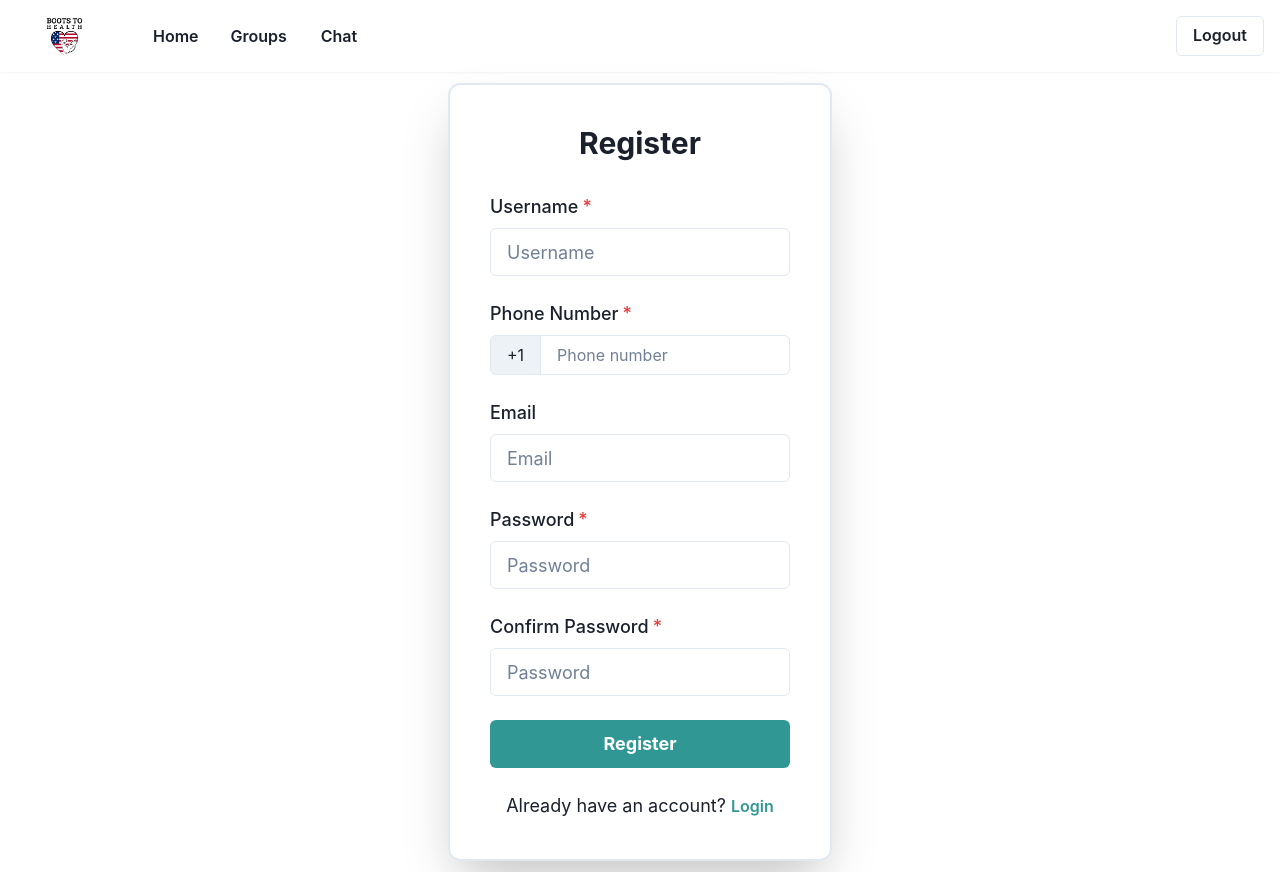
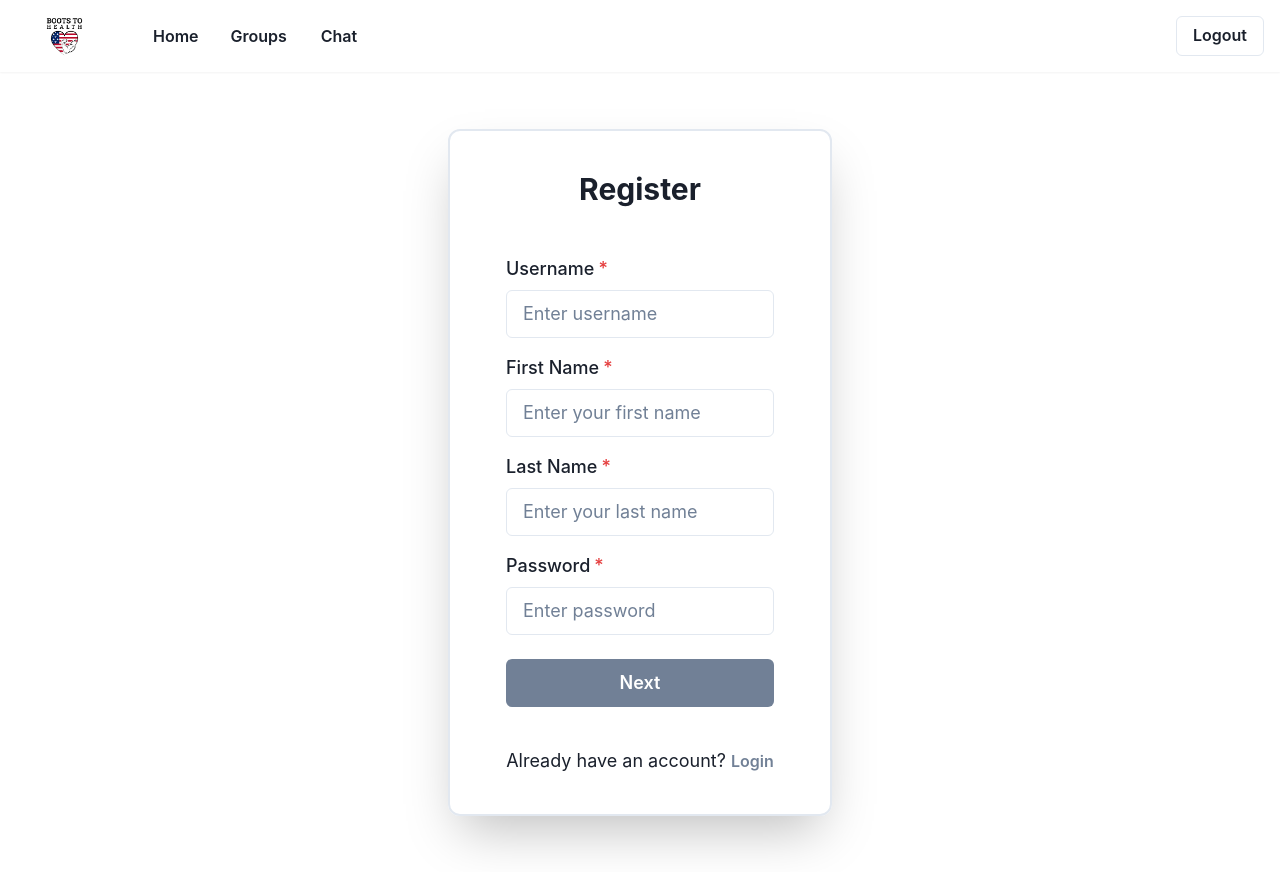
Before and after one commit to michellechang02/veterans-society, a React (Vite) app in the folder frontend/: page /login in a window 1280 px wide. Both pictures are taken after a click on the button "Sign Up". Built offline with nearby package versions, Linux system fonts and the light colour scheme.

Commit message:
registration page update

```diff
--- a/frontend/src/components/Login.jsx
+++ b/frontend/src/components/Login.jsx
@@ -50,7 +50,8 @@ function Login(props) {
             </FormControl>
 
             <Button
-              colorScheme="teal"
+              bgColor="gray.500"
+              color="white"
               size="lg"
               type="submit"
               width="full"
@@ -62,7 +63,7 @@ function Login(props) {
           </Stack>
         </form>
         <Text mt={6} textAlign="center" fontSize="lg">
-          Don't have an account? <Button variant="link" colorScheme="teal" onClick={() => navigate('/register')}>Sign Up</Button>
+          Don't have an account? <Button variant="link" colorScheme="gray" onClick={() => navigate('/register')}>Sign Up</Button>
         </Text>
       </Box>
     </Center>
--- a/frontend/src/components/Register.jsx
+++ b/frontend/src/components/Register.jsx
@@ -1,4 +1,4 @@
-import React from 'react';
+import React, { useState } from 'react';
 import {
   Box,
   Button,
@@ -10,13 +10,36 @@ import {
   Center,
   Text,
   InputGroup,
-  InputLeftAddon
+  InputLeftAddon,
+  RadioGroup,
+  Radio
 } from '@chakra-ui/react';
 import { useNavigate } from 'react-router-dom';
 
 function Register(props) {
 
     const navigate = useNavigate();
+
+    const [step, setStep] = useState(1);
+    const [formData, setFormData] = useState({
+      firstName: '',
+      lastName: '',
+      username: '',
+      password: '',
+      interests: [],
+      employmentStatus: '',
+      housingStatus: '',
+      workLocation: '',
+      liveLocation: '',
+    });
+
+    const handleNext = () => setStep(step + 1);
+    const handleBack = () => setStep(step - 1);
+
+    const handleInputChange = (e) => {
+      const { name, value } = e.target;
+      setFormData((prevData) => ({ ...prevData, [name]: value }));
+    };
 
   return (
     <Center h="100vh">
@@ -32,66 +55,153 @@ function Register(props) {
           Register
         </Heading>
         <form>
-          <Stack spacing={6}>
+          <Box maxW="md" mx="auto" mt={8} p={4}>
+          {step === 1 && (
+            <>
               <FormControl id="username" isRequired>
                   <FormLabel fontSize="lg">Username</FormLabel>
                   <Input
                     type="text"
-                placeholder="Username"
+                    placeholder="Enter username"
+                    name="username"
+                    value={formData.username}
+                    onChange={handleInputChange}
+                    size="lg"
+                  />
+                </FormControl>
+              <FormControl id="firstName" isRequired mt={4}>
+                <FormLabel fontSize="lg">First Name</FormLabel>
+                <Input
+                  type="text"
+                  placeholder="Enter your first name"
+                  name="firstName"
+                  value={formData.firstName}
+                  onChange={handleInputChange}
+                  size="lg"
+                />
+                </FormControl>
+                <FormControl id="lastName" isRequired mt={4}>
+                <FormLabel fontSize="lg">Last Name</FormLabel>
+                <Input
+                  type="text"
+                  placeholder="Enter your last name"
+                  name="lastName"
+                  value={formData.lastName}
+                  onChange={handleInputChange}
                   size="lg"
                 />
               </FormControl>
 
-            <FormControl id="phonenumber" isRequired>
-              <FormLabel fontSize="lg">Phone Number</FormLabel>
-              <InputGroup>
-                <InputLeftAddon>+1</InputLeftAddon>
-                <Input type='tel' placeholder='Phone number' />
-              </InputGroup>
-            </FormControl>
-
-            <FormControl id="email">
-              <FormLabel fontSize="lg">Email</FormLabel>
+                <FormControl id="password" isRequired mt={4}>
+                <FormLabel fontSize="lg">Password</FormLabel>
                 <Input
-                type="email"
-                placeholder="Email"
+                  type="text"
+                  placeholder="Enter password"
+                  name="password"
+                  value={formData.password}
+                  onChange={handleInputChange}
                   size="lg"
                 />
                 </FormControl>
 
-            <FormControl id="password" isRequired>
-              <FormLabel fontSize="lg">Password</FormLabel>
+              <Button
+                bgColor="gray.500"
+                color="white"
+                size="lg"
+                mt={6}
+                width="full"
+                onClick={handleNext}
+              >
+                Next
+              </Button>
+            </>
+          )}
+          {step === 2 && (
+            <>
+              <FormControl id="interests">
+                <FormLabel fontSize="lg">What are your interests?</FormLabel>
+                <Stack spacing={2}>
+                  <RadioGroup
+                    name="interests"
+                    onChange={(value) =>
+                      setFormData((prevData) => ({
+                        ...prevData,
+                        interests: value,
+                      }))
+                    }
+                  >
+                    <Stack direction="column">
+                      <Radio value="Fitness">Fitness</Radio>
+                      <Radio value="Nutrition">Nutrition</Radio>
+                      <Radio value="Community">Community</Radio>
+                      <Radio value="Job Training">Job Training</Radio>
+                    </Stack>
+                  </RadioGroup>
+                </Stack>
+              </FormControl>
+
+            <FormControl id="employmentStatus" mt={4}>
+              <FormLabel fontSize="lg">Where do you work?</FormLabel>
+              <RadioGroup
+                name="employmentStatus"
+                onChange={(value) =>
+                  setFormData((prevData) => ({
+                    ...prevData,
+                    employmentStatus: value,
+                  }))
+                }
+              >
+                <Stack direction="column">
+                  <Radio value="Employed">Employed</Radio>
+                  <Radio value="Unemployed">No Stable Housing</Radio>
+                </Stack>
+              </RadioGroup>
+            </FormControl>
+            <FormControl id="liveLocation" mt={4}>
+              <FormLabel fontSize="lg">Where do you live?</FormLabel>
               <Input
-                type="password"
-                placeholder="Password"
+                type="text"
+                placeholder="Enter where you live"
+                name="liveLocation"
+                value={formData.liveLocation}
+                onChange={handleInputChange}
                 size="lg"
               />
             </FormControl>
 
-            <FormControl id="confirm-password" isRequired>
-              <FormLabel fontSize="lg">Confirm Password</FormLabel>
+            <FormControl id="workLocation" mt={4}>
+              <FormLabel fontSize="lg">Where do you work?</FormLabel>
               <Input
-                type="password"
-                placeholder="Password"
+                type="text"
+                placeholder="Enter where you work"
+                name="workLocation"
+                value={formData.workLocation}
+                onChange={handleInputChange}
                 size="lg"
               />
             </FormControl>
 
-
+                <Stack direction="row" mt={6}>
+                  <Button size="lg" onClick={handleBack}>
+                    Back
+                  </Button>
                   <Button
-              colorScheme="teal"
+                    bgColor="gray.500"
+                    color="white"
                     size="lg"
+                    ml="auto"
                     type="submit"
                     width="full"
-              fontSize="lg"
-              fontWeight="bold"
                   >
                     Register
                   </Button>
                 </Stack>
+                </>
+                )}
+                </Box>
           </form>
         <Text mt={6} textAlign="center" fontSize="lg">
-          Already have an account? <Button variant="link" colorScheme="teal" onClick={() => navigate('/login')}>Login</Button>
+          Already have an account? <Button variant="link" colorScheme="gray" onClick={() => navigate('/login')}>Login</Button>
         </Text>
       </Box>
     </Center>
```
Lines whose indentation alone changed are shown as unchanged.
